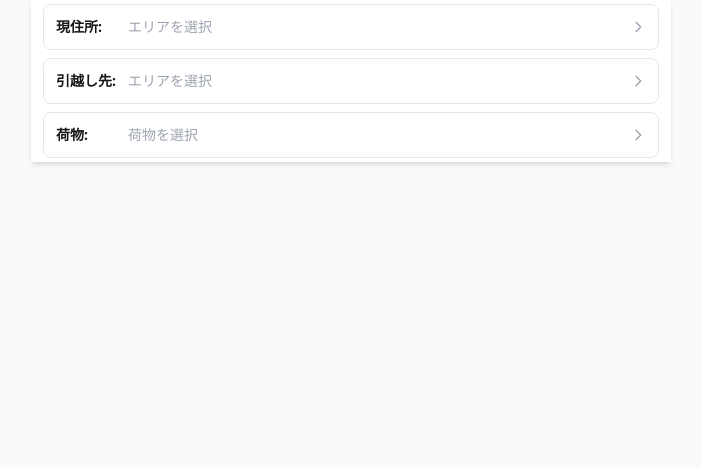
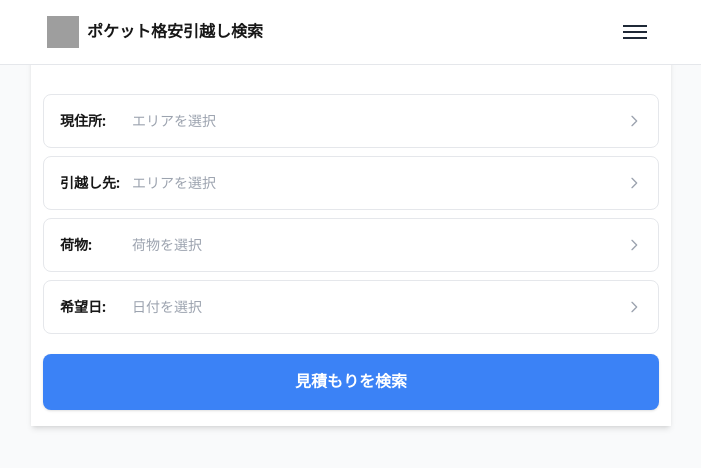
Before and after one commit to stinkbugisme/newpockethikkoshi, a Next.js app: page / in a window 1280 px wide. Shown: the top 468 px of the page, without its empty margins (289-990 px from the left). Built offline with nearby package versions, Linux system fonts and the light colour scheme; grey boxes are pictures that could not be loaded.

Commit message:
add search bar

```diff
--- a/src/app/globals.css
+++ b/src/app/globals.css
@@ -13,3 +13,49 @@ body {
   background: var(--background);
   font-family: Arial, Helvetica, sans-serif;
 }
+.react-datepicker {
+  font-family: inherit !important;
+  font-size: 0.9rem !important;
+  border-radius: 0.5rem !important;
+  border: none !important;
+}
+
+.react-datepicker__month-container {
+  width: 100% !important;
+}
+
+.react-datepicker__header {
+  background-color: white !important;
+  border-bottom: 1px solid #e5e7eb !important;
+  padding: 1rem 0 !important;
+}
+
+.react-datepicker__day {
+  width: 2.5rem !important;
+  height: 2.5rem !important;
+  line-height: 2.5rem !important;
+  margin: 0.2rem !important;
+}
+
+.react-datepicker__day--selected {
+  background-color: #4f46e5 !important;
+  border-radius: 9999px !important;
+}
+
+.react-datepicker__day:hover {
+  border-radius: 9999px !important;
+}
+
+.react-datepicker__day-name {
+  width: 2.5rem !important;
+  margin: 0.2rem !important;
+}
+
+.react-datepicker__navigation {
+  top: 1rem !important;
+}
+
+.react-datepicker__current-month {
+  font-size: 1rem !important;
+  padding-bottom: 0.5rem !important;
+}
--- a/src/app/layout.tsx
+++ b/src/app/layout.tsx
@@ -1,13 +1,29 @@
-// src/app/layout.tsx
-import "@/app//globals.css"
+import "@/app/globals.css";
+import { Header } from "@/components/ui/header/Header";
+import type { Metadata } from "next";
+
+export const metadata: Metadata = {
+  title: "ポケット格安引越し検索",
+  description: "引越し業者の見積もりを簡単に比較検索",
+};
+
 export default function RootLayout({
   children,
 }: {
-  children: React.ReactNode
+  children: React.ReactNode;
 }) {
   return (
     <html lang="ja">
-      <body>{children}</body>
+      <body>
+        <div className="flex flex-col">
+          <Header />
+          <main>
+            {" "}
+            {/* ヘッダーの高さ分のパディング */}
+            {children}
+          </main>
+        </div>
+      </body>
     </html>
-  )
+  );
 }
--- a/src/app/page.tsx
+++ b/src/app/page.tsx
@@ -8,11 +8,16 @@ import { useState } from "react";
 import type { Selection } from "@/components/ui/modal/address/AddressSelectionSteps";
 import { AddressSection } from "@/components/ui/modal/address/AddressSelection";
 import { BaggageSection } from "@/components/ui/modal/baggage/BaggageSelection";
+import { DateSelectionModal } from "@/components/ui/modal/date/DateSelectionModal";
+import { SearchButton } from "@/components/ui/button/SearchButton";
 
 export default function Home() {
   const [currentAddressModalOpen, setCurrentAddressModalOpen] = useState(false);
   const [newAddressModalOpen, setNewAddressModalOpen] = useState(false);
   const [baggageModalOpen, setBaggageModalOpen] = useState(false);
+
+  const [dateModalOpen, setDateModalOpen] = useState(false);
+  const [selectedDate, setSelectedDate] = useState<Date | null>(null);
 
   const [currentAddress, setCurrentAddress] = useState<Selection>({
     postal: undefined,
@@ -46,6 +51,12 @@ export default function Home() {
     console.error("住所選択エラー:", error);
   };
 
+  const handleDateSelect = (date: Date | null) => {
+    setSelectedDate(date);
+    setDateModalOpen(false);
+    console.log("選択日:", date);
+  };
+
   return (
     <MainContainer>
       <ContantsContainer>
@@ -71,7 +82,14 @@ export default function Home() {
               isOpen={baggageModalOpen}
               onOpenChange={setBaggageModalOpen}
             />
+            <DateSelectionModal
+              isOpen={dateModalOpen}
+              onOpenChange={setDateModalOpen}
+              selectedDate={selectedDate}
+              onDateSelect={handleDateSelect}
+            />
           </EstimateFormList>
+          <SearchButton onClick={() => alert("ttest")} />
         </EstimateFormContainer>
       </ContantsContainer>
     </MainContainer>
--- /dev/null
+++ b/src/components/ui/button/SearchButton.tsx
@@ -0,0 +1,31 @@
+// SearchButton.tsx
+interface SearchButtonProps {
+  onClick: () => void;
+  disabled?: boolean;
+}
+
+export function SearchButton({ onClick, disabled = false }: SearchButtonProps) {
+  return (
+    <button
+      onClick={onClick}
+      disabled={disabled}
+      className={`
+          w-full
+          my-4
+          py-4
+          px-6
+          bg-blue-500
+          disabled:bg-gray-300
+          text-white
+          font-bold
+          rounded-lg
+          shadow
+          transition
+          duration-200
+          ${disabled ? "cursor-not-allowed" : "cursor-pointer"}
+        `}
+    >
+      見積もりを検索
+    </button>
+  );
+}
--- a/src/components/ui/container/contentsContainer.tsx
+++ b/src/components/ui/container/contentsContainer.tsx
@@ -13,6 +13,7 @@ export function ContantsContainer({
             max-w-[640px]
             w-full
             mx-auto
+            pt-[90px]
             bg-white
             shadow-md
             ${className}
--- /dev/null
+++ b/src/components/ui/header/Header.tsx
@@ -0,0 +1,18 @@
+// Header.tsx
+export function Header() {
+  return (
+    <header className="fixed w-full bg-white border-b">
+      <div className="max-w-[640px] mx-auto px-4 h-16 flex items-center justify-between">
+        <div className="flex items-center gap-2">
+          <img src="/icon.png" alt="アイコン" className="w-8 h-8" />
+          <span className="font-bold">ポケット格安引越し検索</span>
+        </div>
+        <button className="p-2">
+          <span className="block w-6 h-0.5 bg-gray-800 mb-1"></span>
+          <span className="block w-6 h-0.5 bg-gray-800 mb-1"></span>
+          <span className="block w-6 h-0.5 bg-gray-800"></span>
+        </button>
+      </div>
+    </header>
+  );
+}
--- a/src/components/ui/list/textAllowButton.tsx
+++ b/src/components/ui/list/textAllowButton.tsx
@@ -35,7 +35,7 @@ export function TextAllowButton({
           w-full
           border
           border-grey
-          p-3
+          p-4
           my-1
           rounded-lg
           flex
--- /dev/null
+++ b/src/components/ui/modal/date/DateSelection.tsx
@@ -0,0 +1,29 @@
+// DateSelectionStep.tsx
+import DatePicker from "react-datepicker";
+import { ja } from "date-fns/locale";
+import "react-datepicker/dist/react-datepicker.css";
+
+interface DateSelectionProps {
+  selectedDate: Date | null;
+  onDateSelect: (date: Date | null) => void;
+}
+
+export function DateSelection({
+  selectedDate,
+  onDateSelect,
+}: DateSelectionProps) {
+  return (
+    <DatePicker
+      selected={selectedDate}
+      onChange={(date: Date | null) => onDateSelect(date)}
+      locale={ja}
+      dateFormat="yyyy年MM月dd日"
+      className=" p-2  w-full"
+      minDate={new Date()}
+      isClearable
+      showYearDropdown
+      inline // カレンダーを常に表示
+      calendarClassName="w-full" // カレンダーの幅を調整
+    />
+  );
+}
--- /dev/null
+++ b/src/components/ui/modal/date/DateSelectionModal.tsx
@@ -0,0 +1,37 @@
+// DateSelectionModal.tsx
+import { TextAllowButton } from "../../list/textAllowButton";
+import { DateSelection } from "./DateSelection";
+
+interface DateSelectionModalProps {
+  title?: string;
+  isOpen: boolean;
+  onOpenChange: (open: boolean) => void;
+  selectedDate: Date | null;
+  onDateSelect: (date: Date | null) => void;
+}
+
+export function DateSelectionModal({
+  title = "希望日",
+  isOpen,
+  onOpenChange,
+  selectedDate,
+  onDateSelect,
+}: DateSelectionModalProps) {
+  return (
+    <TextAllowButton
+      title={title}
+      placeholder={
+        selectedDate ? selectedDate.toLocaleDateString() : "日付を選択"
+      }
+      isOpen={isOpen}
+      onOpenChange={onOpenChange}
+      modalSize="mid"
+      modalChildren={
+        <DateSelection
+          selectedDate={selectedDate}
+          onDateSelect={onDateSelect}
+        />
+      }
+    />
+  );
+}
--- a/src/components/ui/modal/selectModal.tsx
+++ b/src/components/ui/modal/selectModal.tsx
@@ -21,8 +21,8 @@ export function SelectModal({
         };
       case "mid":
         return {
-          topPadding: "pt-[50dvh]", // dvhに変更
-          height: "h-[50dvh]", // dvhに変更
+          topPadding: "pt-[30dvh]", // dvhに変更
+          height: "h-[70dvh]", // dvhに変更
         };
     }
   };
```
Also changed, not shown: package.json (+7 -5 lines), 1 other file (tests, documents, lock files or other folders).
